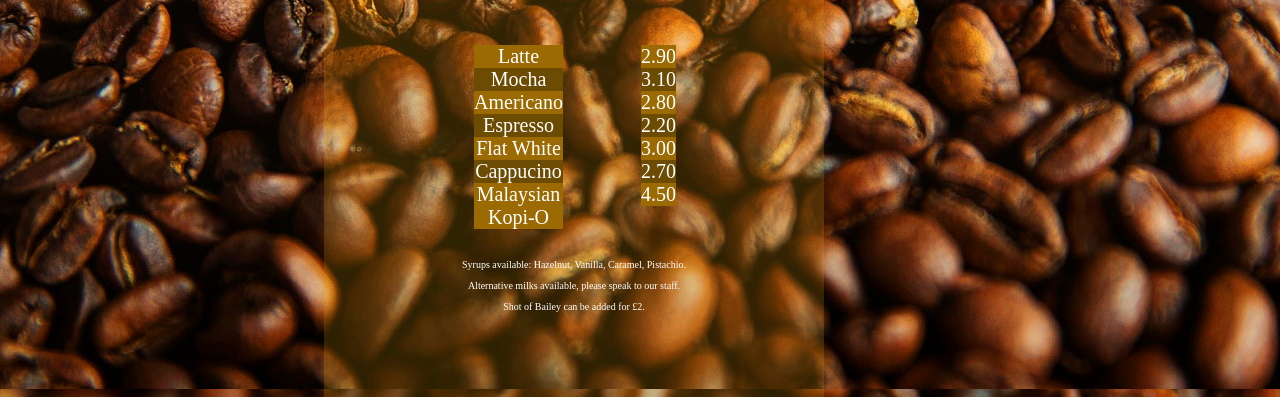
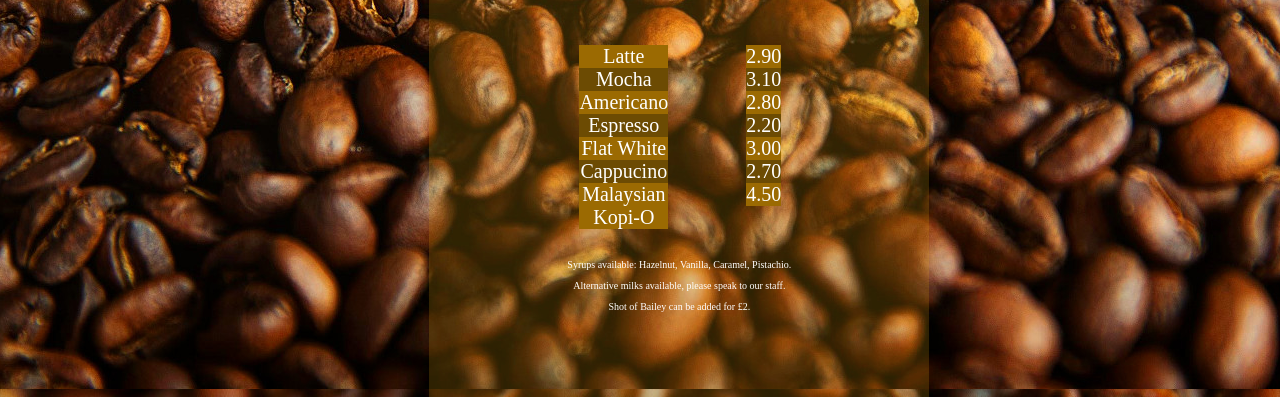
Before and after one commit to hannahmohdrawi/Coffee-Club, a plain HTML site: page index.html in a window 1280 px wide. Shown: the part 411-808 px from the top of the page. Drawn offline with Linux system fonts and the light colour scheme; a web font is replaced by a local one.

Commit message:
my changes to css

```diff
--- a/style.css
+++ b/style.css
@@ -73,7 +73,7 @@ h1{
 }
 
 .menu{
-  grid-column: 4/span 5;
+  grid-column: 5/span 5;
   grid-row: 3;
 
 
```
